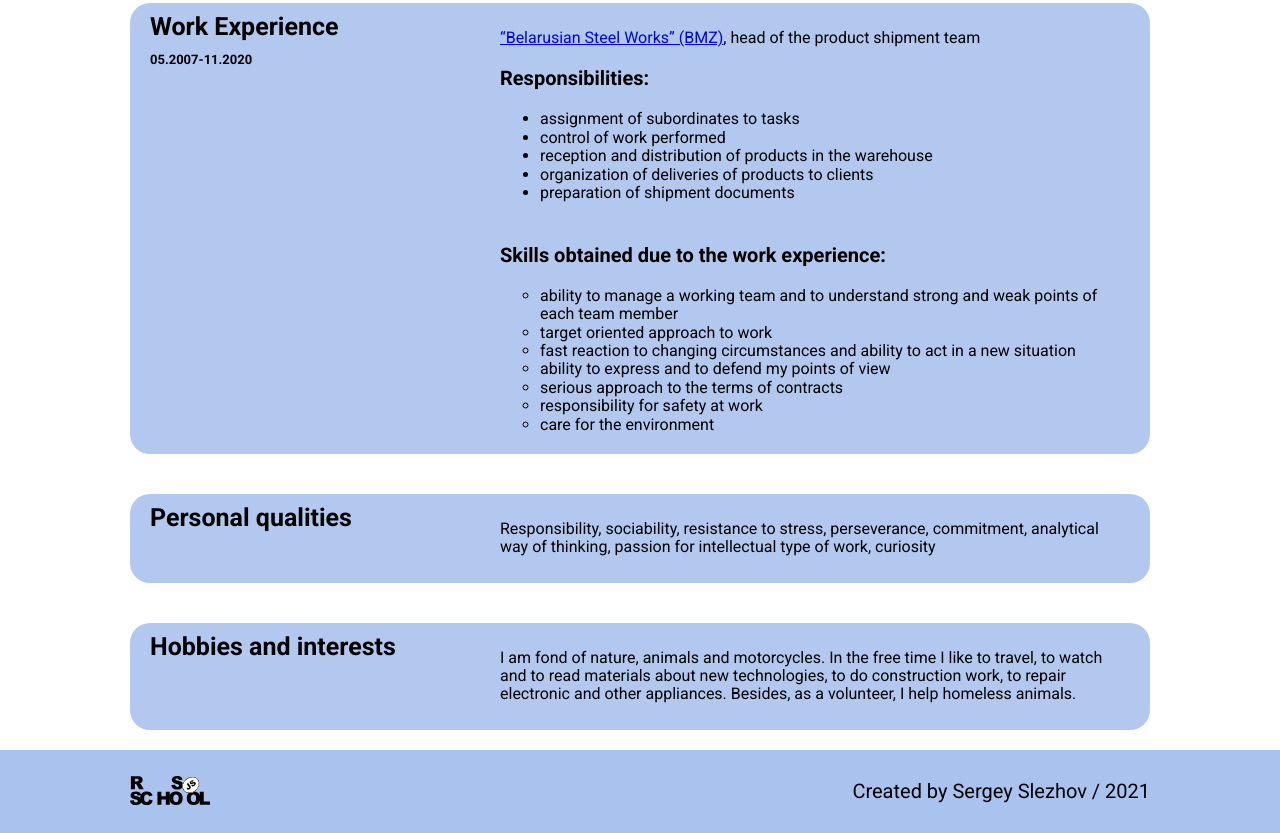
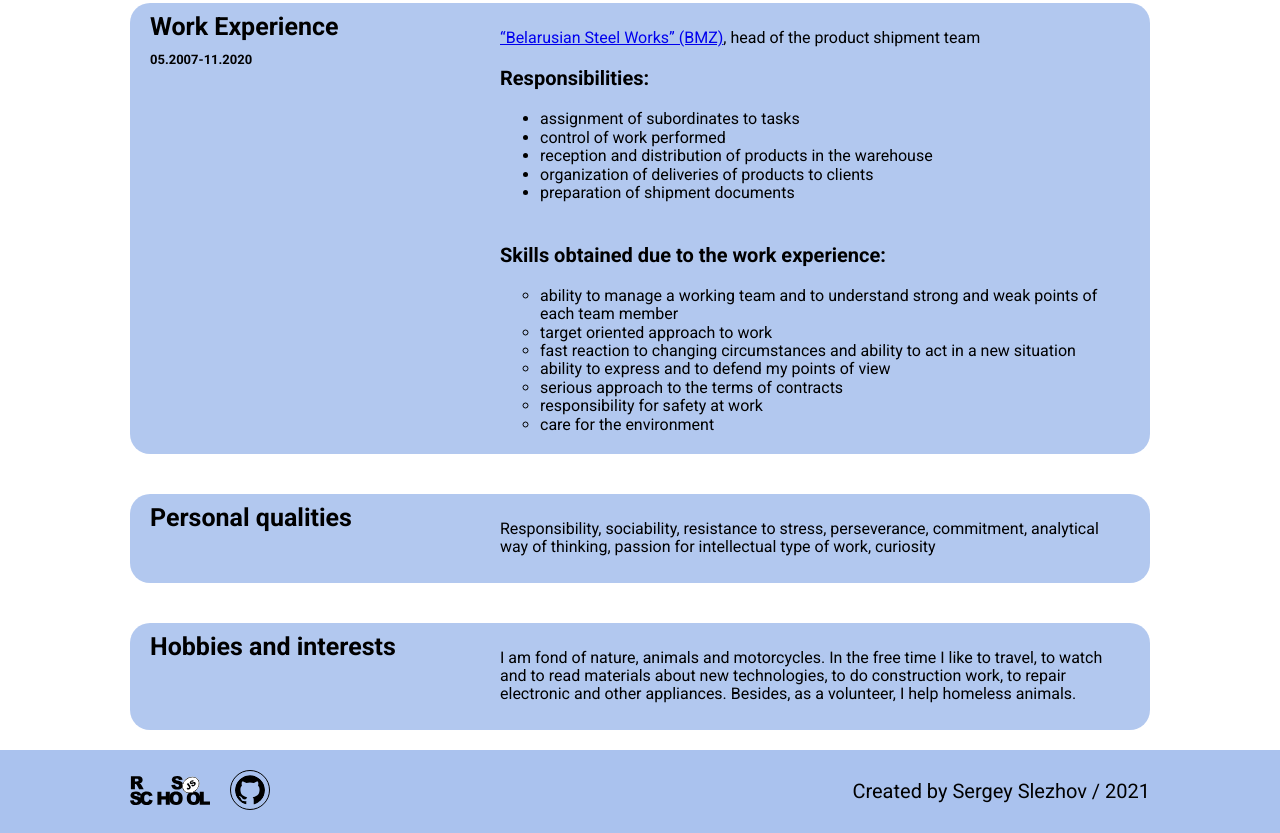
Before and after one commit to Pishuhott/rsschool-cv, a plain HTML site: page index.html in a window 1280 px wide. Shown: the part 859-1692 px from the top of the page. Drawn offline with Linux system fonts and the light colour scheme.

Commit message:
doc: added link and icon on github

```diff
--- a/index.html
+++ b/index.html
@@ -116,6 +116,9 @@
             <a href="https://rs.school/js/">
                 <img class="links_icon" src="./assets/img/rs_school_js.svg" alt="The Rolling Scopes">
             </a>
+            <a href="https://github.com/Pishuhott">
+                <img class="links_icon icon-github" src="./assets/img/github-icon.svg" alt="GitHub-Slezhov">
+            </a>
         </div>
         <div class="footer__content-created">
             <p>Created by Sergey Slezhov / 2021</p>
--- a/style/main.css
+++ b/style/main.css
@@ -307,8 +307,24 @@ template {
     max-width: 1020px;
 }
 
+.footer__content-links {
+    display: flex;
+    align-items: center
+}
+
+.footer__content-links a {
+    margin-right: 2rem;
+}
+
 .links_icon {
     width: 8rem;
+}
+
+.icon-github {
+    width: 4rem;
+    padding: 0.4rem;
+    border: 1px black solid;
+    border-radius: 50%;
 }
 
 .footer__content-created p {
```
Also changed, not shown: assets/img/github-icon.svg (added).
